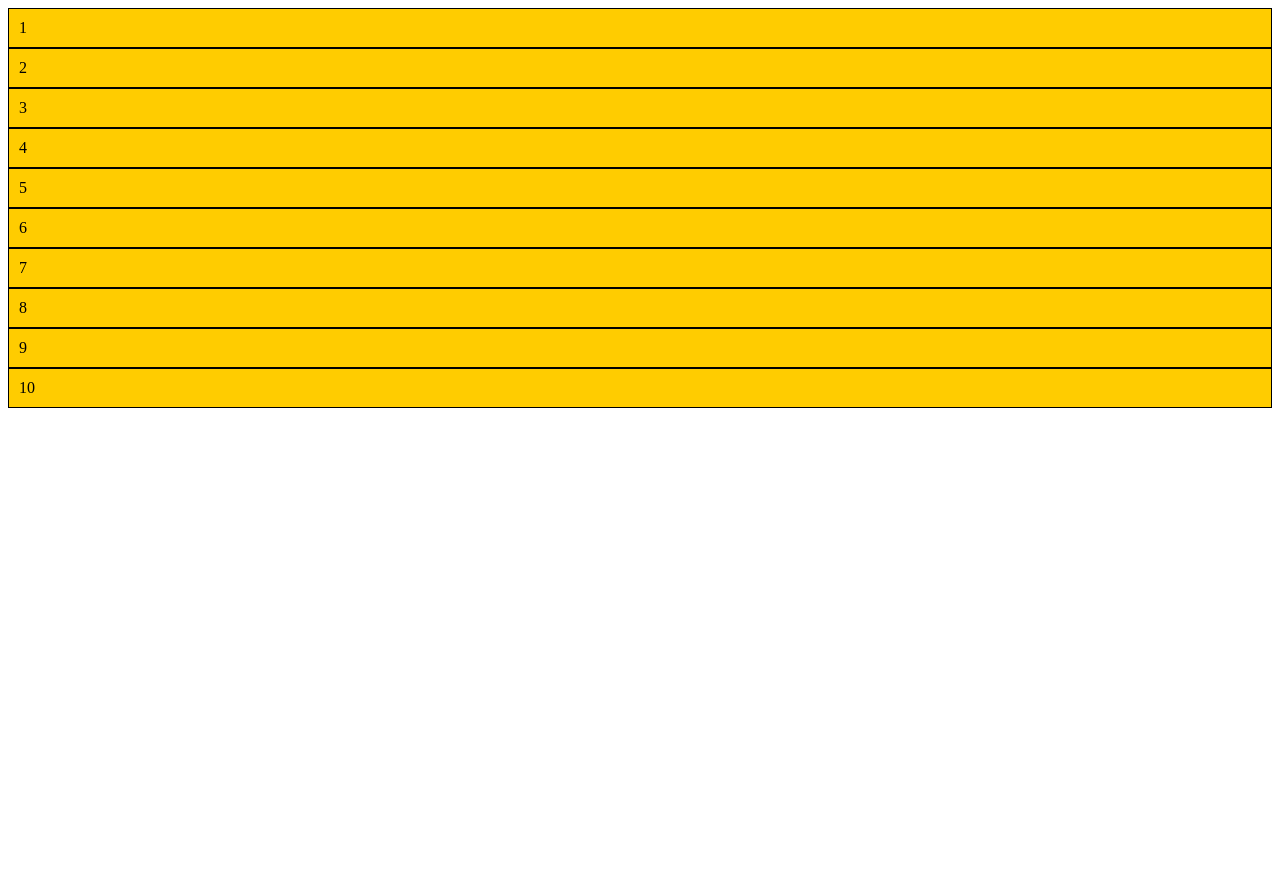
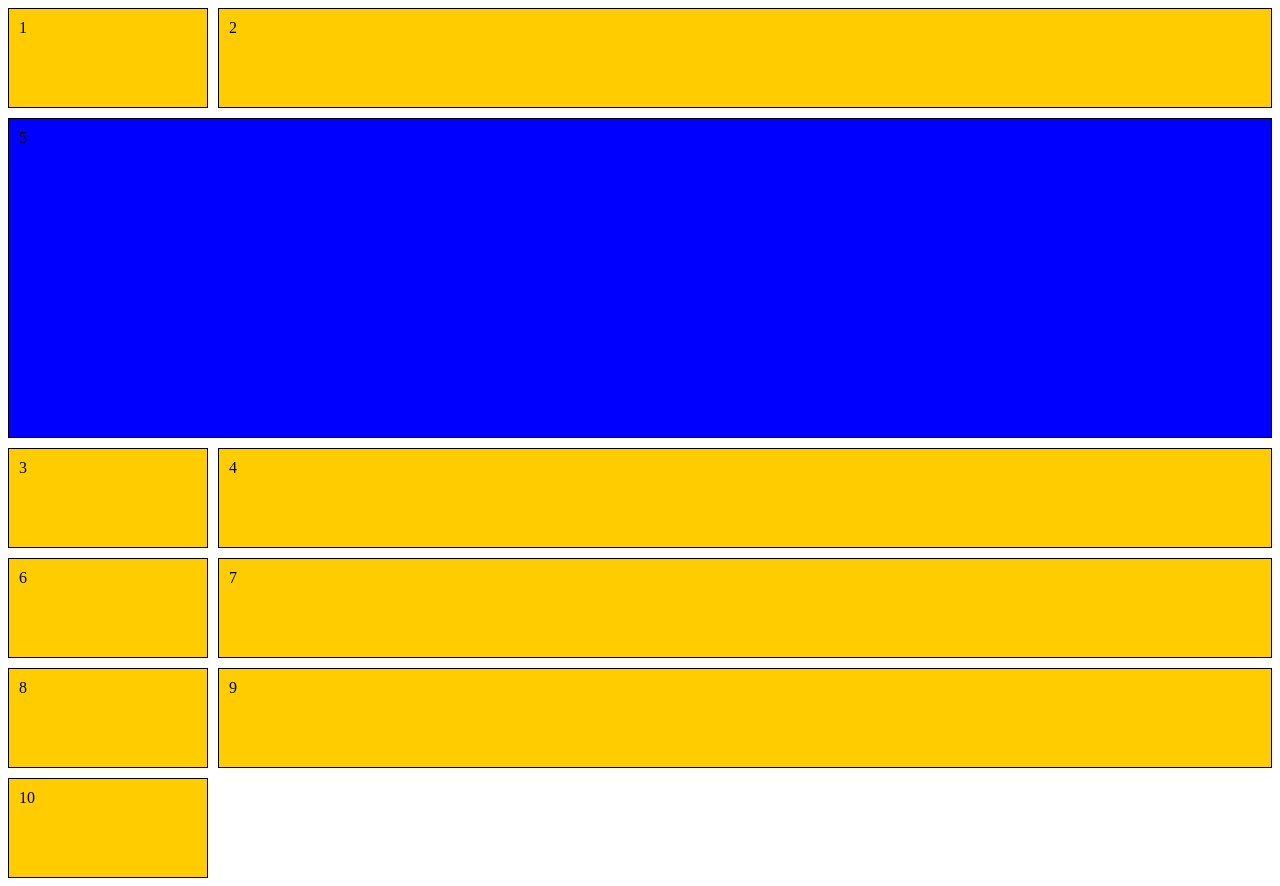
Before and after one commit to ashleycosette/weblab, a PHP site: page /homework/css-grid/basic.html in a window 1280 px wide. Before the commit the page ends 408 px from the top, so only its background shows below. Run offline with PHP 8.4, Linux system fonts and the light colour scheme.

Commit message:
css-grid

```diff
--- a/homework/css-grid/basic.html
+++ b/homework/css-grid/basic.html
@@ -12,7 +12,7 @@
       <div class="item">2</div>
       <div class="item">3</div>
       <div class="item">4</div>
-      <div class="item">5</div>
+      <div class="item boop">5</div>
       <div class="item">6</div>
       <div class="item">7</div>
       <div class="item">8</div>
--- a/homework/css-grid/css/master.css
+++ b/homework/css-grid/css/master.css
@@ -5,7 +5,18 @@
 }
 
 .container {
+  display: grid;
+  grid-gap: 10px;
+  grid-auto-rows: 100px;
+  grid-template-columns: 200px 1fr;
+  /* grid-template-columns: 200px 100px 50px 100px 1fr; */
+  /* grid-template-rows: 100px 200px 500px; */
+  /* grid-template-rows: repeat(3, 100px 200px);*/
+}
 
 
-
+.boop {
+  background: blue;
+    grid-column: 1 / span 2;
+  grid-row: 2 / 5;
 }
--- a/index.html
+++ b/index.html
@@ -21,4 +21,8 @@
   <a href="homework/cssresume">CSS Resume</a>
 </p>
 
+<p>
+  <a href="homework/css-grid">CSS-Grid Demo</a>
+</p>
+
 </body>
```
